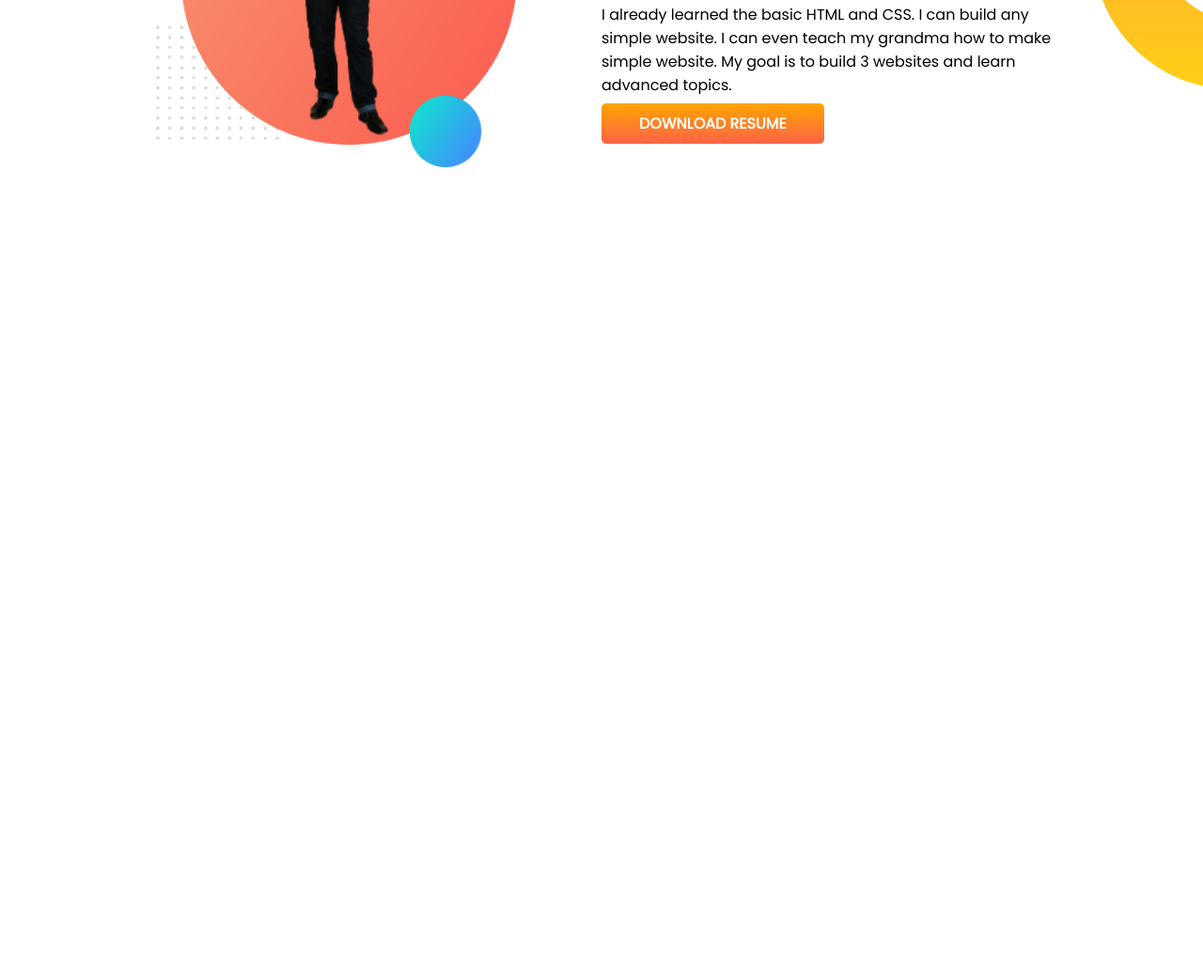
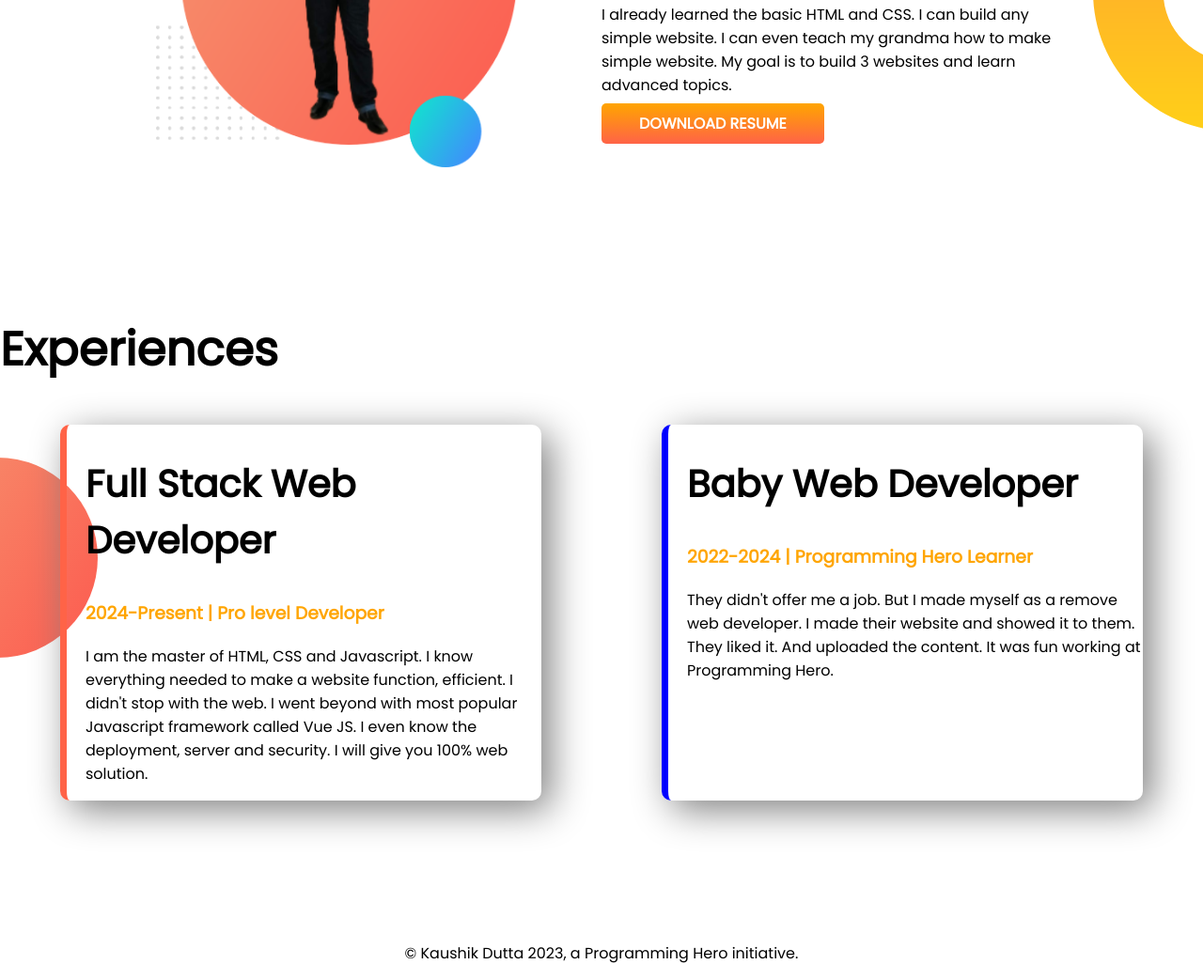
Before and after one commit to kaushikkd/Developer-portfolio-for-KD, a plain HTML site: page index.html in a window 1280 px wide. Shown: the part 891-1934 px from the top of the page at 94% size. Before the commit the page ends 1226 px from the top, so only its background shows below. Drawn offline with Linux system fonts and the light colour scheme.

Commit message:
styled border added footer

```diff
--- a/index.html
+++ b/index.html
@@ -13,7 +13,7 @@
 </head>
 
 <body>
-    <section class="top-banner">
+    <section class="top-banner flexible-container">
         <div class="half-width">
             <h1>Welcome To</h1>
             <h1><span class="orange-color">Kaushik Dutta</span> World!</h1>
@@ -29,7 +29,7 @@
         </div>
     </section>
 
-    <section class="dream-big">
+    <section class="dream-big flexible-container">
         <div class="half-width">
             <img src="images/Kaushik2.png" alt="">
         </div>
@@ -46,7 +46,30 @@
 
         </div>
     </section>
+    <section class="experience-area">
+        <h1>Experiences</h1>
+        <div class="flexible-container">
+            <div id="full-stack-web-developer" class="experience-item">
+                <h2>Full Stack Web Developer</h2>
+                <h3 class="orange-color">2024-Present | Pro level Developer</h3>
+                <p>I am the master of HTML, CSS and Javascript. I know everything needed to make a website function,
+                    efficient. I didn't stop with the web. I went beyond with most popular Javascript framework called
+                    Vue
+                    JS. I even know the deployment, server and security. I will give you 100% web solution.</p>
+            </div>
+            <div id="baby-web-developer" class="experience-item">
+                <h2>Baby Web Developer</h2>
+                <h3 class="orange-color">2022-2024 | Programming Hero Learner</h3>
+                <p>They didn't offer me a job. But I made myself as a remove web developer. I made their website and
+                    showed
+                    it to them. They liked it. And uploaded the content. It was fun working at Programming Hero.</p>
+            </div>
+        </div>
+    </section>
 
 </body>
+<footer>
+    <p>© Kaushik Dutta 2023, a Programming Hero initiative.</p>
+</footer>
 
 </html>
--- a/style.css
+++ b/style.css
@@ -7,11 +7,15 @@ h1 {
     font-size: 50px;
 }
 
+h2 {
+    font-size: 40px;
+}
+
 .orange-color {
     color: orange;
 }
 
-section {
+.flexible-container {
     display: flex;
     margin-bottom: 150px;
 }
@@ -43,5 +47,32 @@ section {
 .dream-big {
     background-image: url(images/dream-bg.png);
     background-repeat: no-repeat;
-    background-position-x: right;
+    background-position: right;
 }
+
+.experience-area {
+    background-image: url(images/exp-bg.png);
+    background-repeat: no-repeat;
+    background-position: left;
+}
+
+.experience-item {
+    width: 40%;
+    margin-left: 5%;
+    margin-right: 5%;
+    padding-left: 20px;
+    border-radius: 10px;
+    box-shadow: 10px 10px 40px gray;
+}
+
+#full-stack-web-developer {
+    border-left: 7px solid tomato;
+}
+
+#baby-web-developer {
+    border-left: 7px solid blue;
+}
+
+footer p {
+    text-align: center;
+}
```
